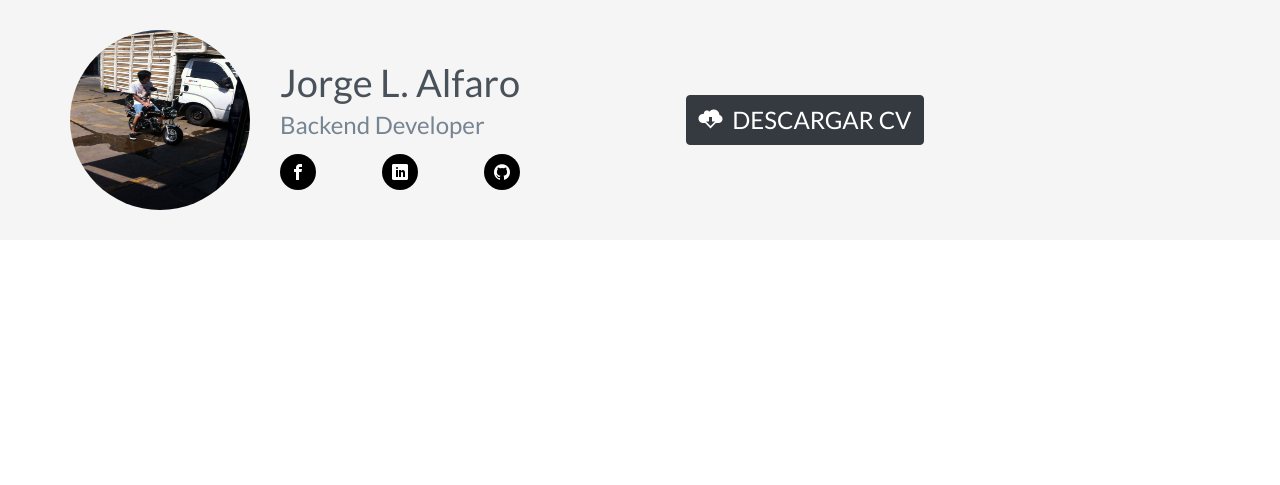
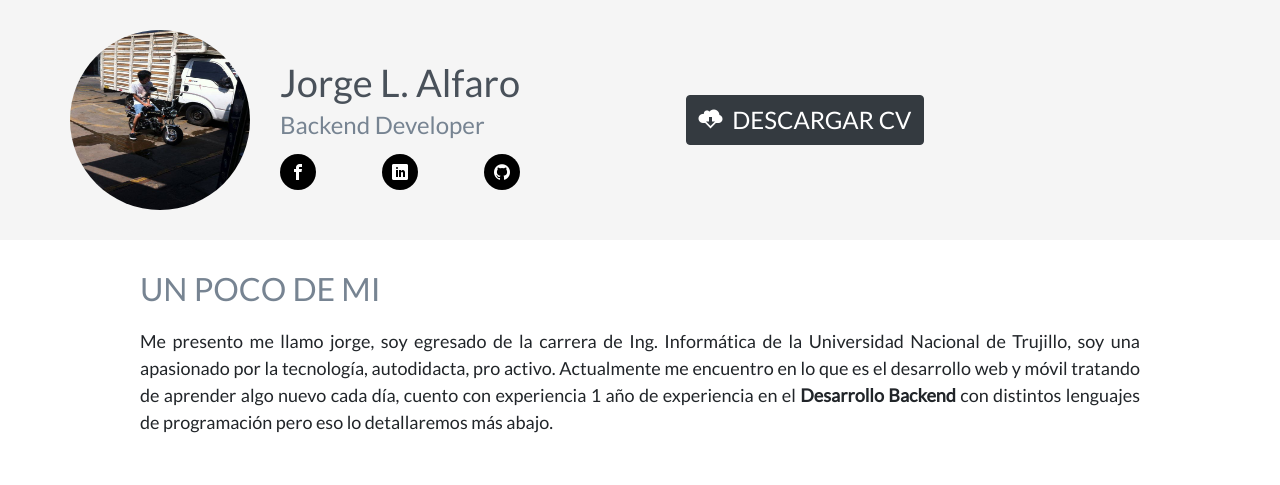
Before and after one commit to jorgeAM/prueba, a website: page public/index.html in a window 1280 px wide. Drawn offline with nearby package versions, Linux system fonts and the light colour scheme; files whose address does not match are found by name.

Commit message:
estilos v3 - sobre mi

```diff
--- a/public/assets/css/style.css
+++ b/public/assets/css/style.css
@@ -31,7 +31,7 @@
 }
 .icon-checkmark:before {
   content: "\ea10";
-  color: white;
+  color: black;
 }
 .icon-facebook:before {
   content: "\ea90";
@@ -46,7 +46,7 @@
   color: white;
 }
 
-/*MIS ESTILOS*/
+/*MIS ESTILOS CABECERAS*/
 body{
   font-family: 'Lato', sans-serif;
 }
@@ -99,7 +99,6 @@ body{
 
 .especialidad{
   color: #778492;
-  font-family: "Lato", arial, sans-serif;
   font-weight: 400;
   font-size: 24px;
   margin-top: 0;
@@ -122,3 +121,25 @@ body{
   margin-bottom: 5px;
   margin-top: 30px;
 }
+
+/*MIS ESTILOS ABOUT ME*/
+.about-me-content{
+  margin-top: 20px;
+  text-align: justify;
+  font-size: large;
+}
+
+.container{
+  padding: 30px 70px;
+}
+
+.negrita{
+  font-weight: bold;
+}
+
+.title{
+  color: #778492;
+  font-weight: 400;
+  font-size: 32px;
+  margin-top: 0;
+}
--- a/public/index.html
+++ b/public/index.html
@@ -3,14 +3,14 @@
   <head>
     <meta charset="utf-8">
     <meta name="viewport" content="width=device-width, initial-scale=1.0">
-    <title>ME</title>
+    <title>Jorge L. Alfaro</title>
     <link href="https://fonts.googleapis.com/css?family=Lato" rel="stylesheet">
     <link rel="stylesheet" href="https://stackpath.bootstrapcdn.com/bootstrap/4.1.3/css/bootstrap.min.css" integrity="sha384-MCw98/SFnGE8fJT3GXwEOngsV7Zt27NXFoaoApmYm81iuXoPkFOJwJ8ERdknLPMO" crossorigin="anonymous">
     <link rel="stylesheet" href="./assets/css/style.css">
   </head>
   <body>
     <header class="cabecera">
-      <section class="me">
+      <div class="me">
         <div class="avatar">
           <img src="./assets/img/me.jpg" alt="ME"/>
         </div>
@@ -37,8 +37,22 @@
             </a>
           </button>
         </div>
-      </section>
+      </div>
     </header>
+    <section>
+      <article class="container">
+        <h3 class="title">UN POCO DE MI</h3>
+        <p class="about-me-content">
+          Me presento me llamo jorge, soy egresado de la carrera
+          de Ing. Informática de la Universidad Nacional de Trujillo,
+          soy una apasionado por la tecnología, autodidacta, pro activo.
+          Actualmente me encuentro en lo que es el desarrollo web y móvil
+          tratando de aprender algo nuevo cada día, cuento con experiencia
+          1 año de experiencia en el <span class="negrita">Desarrollo Backend</span>
+          con distintos lenguajes de programación pero eso lo detallaremos más abajo.
+        </p>
+      </article>
+    </section>
   </body>
   <script src="https://code.jquery.com/jquery-3.3.1.slim.min.js" integrity="sha384-q8i/X+965DzO0rT7abK41JStQIAqVgRVzpbzo5smXKp4YfRvH+8abtTE1Pi6jizo" crossorigin="anonymous"></script>
   <script src="https://cdnjs.cloudflare.com/ajax/libs/popper.js/1.14.3/umd/popper.min.js" integrity="sha384-ZMP7rVo3mIykV+2+9J3UJ46jBk0WLaUAdn689aCwoqbBJiSnjAK/l8WvCWPIPm49" crossorigin="anonymous"></script>
```
